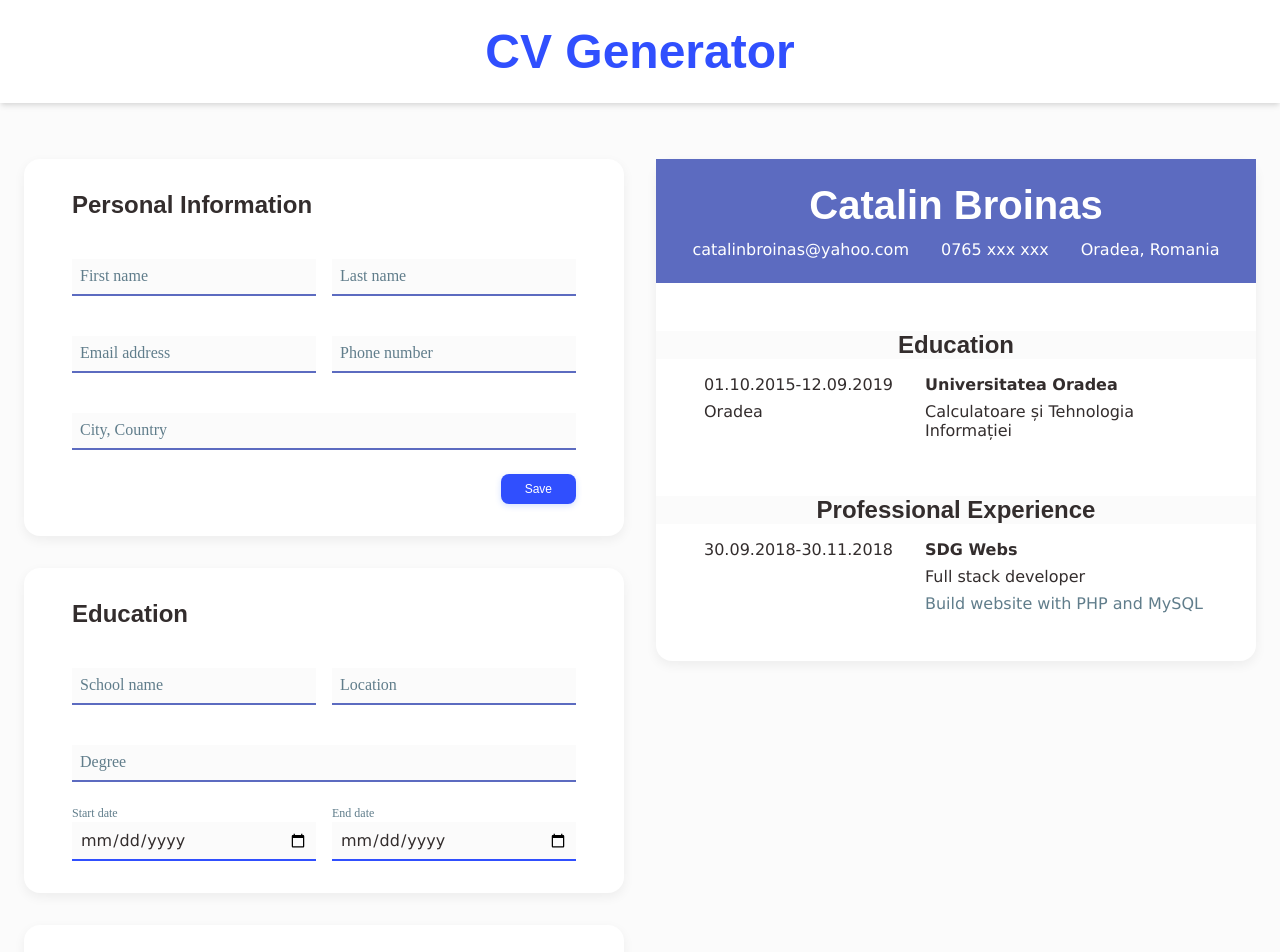
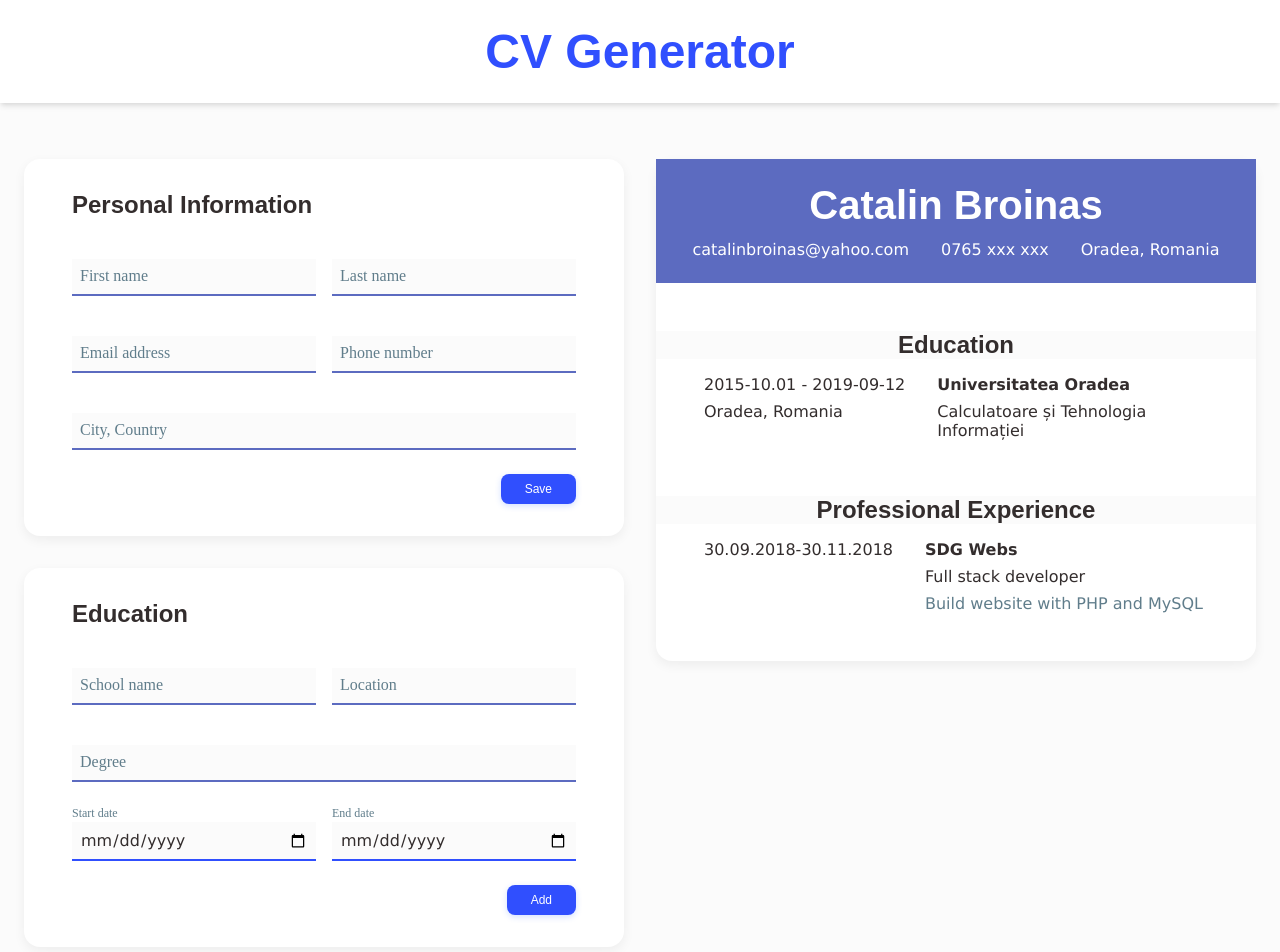
Before and after one commit to catalinbroinas/cv-application, a React (Vite) app: page / in a window 1280 px wide. Shown: the top 952 px of the page. Built offline with nearby package versions, Linux system fonts and the light colour scheme.

Commit message:
feat(MainContent): handle education data form
- Connect education data form with preview section
- Update CV Body after clicking Add button

```diff
--- a/src/components/cv/CVEducation.jsx
+++ b/src/components/cv/CVEducation.jsx
@@ -1,12 +1,14 @@
 
-function CVEducation({ schoolName, schoolLocation, degree, startDate, endDate }) {
+function CVEducation({ educationData }) {
+    const { schoolName, schoolLocation, degree, educationStartDate, educationEndDate } = educationData;
+
     return (
         <div className="cv-education">
             <h3 className="sub-title">Education</h3>
 
             <div className="content">
                 <div className="date-time">
-                    <p className="text">{startDate}-{endDate}</p>
+                    <p className="text">{educationStartDate} - {educationEndDate}</p>
                     <p className="text">{schoolLocation}</p>
                 </div>
 
--- a/src/components/forms/EducationForm.jsx
+++ b/src/components/forms/EducationForm.jsx
@@ -1,39 +1,91 @@
+import { useState } from "react";
 
-function EducationForm() {
+function EducationForm({ onAdd }) {
+    const [schoolName, setSchoolName] = useState('');
+    const [schoolLocation, setSchoolLocation] = useState('');
+    const [degree, setDegree] = useState('');
+    const [educationStartDate, setEducationStartDate] = useState('');
+    const [educationEndDate, setEducationEndDate] = useState('');
+
+    const handleAddClick = () => {
+        onAdd({ schoolName, schoolLocation, degree, educationStartDate, educationEndDate });
+    };
+
     return (
-        <form id="education-form" className="form-section">
+        <form
+            id="education-form"
+            className="form-section"
+            onSubmit={(e) => e.preventDefault()}
+        >
             <h3 className="sub-title">Education</h3>
 
             <div className="form-group">
                 <div className="form-outline">
-                    <input type="text" id="school-name" className="form-control" placeholder="School name" />
+                    <input
+                        type="text"
+                        id="school-name"
+                        className="form-control"
+                        placeholder="School name"
+                        value={schoolName}
+                        onChange={(e) => setSchoolName(e.target.value)}
+                    />
                     <label htmlFor="school-name" className="form-label">School name</label>
                 </div>
 
                 <div className="form-outline">
-                    <input type="text" id="school-location" className="form-control" placeholder="Location" />
+                    <input
+                        type="text"
+                        id="school-location"
+                        className="form-control"
+                        placeholder="Location"
+                        value={schoolLocation}
+                        onChange={(e) => setSchoolLocation(e.target.value)}
+                    />
                     <label htmlFor="school-location" className="form-label">Location</label>
                 </div>
             </div>
 
             <div className="form-group">
                 <div className="form-outline">
-                    <input type="text" id="degree" className="form-control" placeholder="Degree" />
+                    <input
+                        type="text"
+                        id="degree"
+                        className="form-control"
+                        placeholder="Degree"
+                        value={degree}
+                        onChange={(e) => setDegree(e.target.value)}
+                    />
                     <label htmlFor="degree" className="form-label">Degree</label>
                 </div>
             </div>
 
             <div className="form-group">
                 <div className="form-outline">
-                    <input type="date" id="education-start-date" className="form-control" placeholder="Start date" />
+                    <input
+                        type="date"
+                        id="education-start-date"
+                        className="form-control"
+                        placeholder="Start date"
+                        value={educationStartDate}
+                        onChange={(e) => setEducationStartDate(e.target.value)}
+                    />
                     <label htmlFor="education-start-date" className="form-label">Start date</label>
                 </div>
 
                 <div className="form-outline">
-                    <input type="date" id="education-end-date" className="form-control" placeholder="End date" />
+                    <input
+                        type="date"
+                        id="education-end-date"
+                        className="form-control"
+                        placeholder="End date"
+                        value={educationEndDate}
+                        onChange={(e) => setEducationEndDate(e.target.value)}
+                    />
                     <label htmlFor="education-end-date" className="form-label">End date</label>
                 </div>
             </div>
+
+            <button className="btn btn-primary" onClick={handleAddClick}>Add</button>
         </form>
     );
 }
--- a/src/sections/MainContent/FormSection.jsx
+++ b/src/sections/MainContent/FormSection.jsx
@@ -2,13 +2,13 @@ import PersonalDataForm from "../../components/forms/PersonalDataForm";
 import EducationForm from "../../components/forms/EducationForm";
 import ExperienceForm from "../../components/forms/ExperienceForm";
 
-function FormSection({ setPersonalData }) {
+function FormSection({ setPersonalData, setEducationData }) {
     return (
         <section className="insert-data">
             <h2 className="sr-only">Introduce data</h2>
 
             <PersonalDataForm onSave={setPersonalData} />
-            <EducationForm />
+            <EducationForm onAdd={setEducationData} />
             <ExperienceForm />
         </section>
     );
--- a/src/sections/MainContent/MainContent.jsx
+++ b/src/sections/MainContent/MainContent.jsx
@@ -11,12 +11,25 @@ function MainContent() {
         phone: '0765 xxx xxx',
         address: 'Oradea, Romania'
     });
+    const [educationData, setEducationData] = useState({
+        schoolName: 'Universitatea Oradea',
+        schoolLocation: 'Oradea, Romania',
+        degree: 'Calculatoare și Tehnologia Informației',
+        educationStartDate: '2015-10.01',
+        educationEndDate: '2019-09-12'
+    });
 
     return (
         <div className="container">
             <div className="main-content">
-                <FormSection setPersonalData={setPersonalData} />
-                <PreviewSection personalData={personalData} />
+                <FormSection
+                    setPersonalData={setPersonalData}
+                    setEducationData={setEducationData}
+                />
+                <PreviewSection
+                    personalData={personalData}
+                    educationData={educationData}
+                />
             </div>
         </div>
     );
--- a/src/sections/MainContent/PreviewSection.jsx
+++ b/src/sections/MainContent/PreviewSection.jsx
@@ -2,7 +2,7 @@ import CVHeader from "../../components/cv/CVHeader";
 import CVEducation from "../../components/cv/CVEducation";
 import CVExperience from "../../components/cv/CVExperience";
 
-function PreviewSection({ personalData }) {
+function PreviewSection({ personalData, educationData }) {
     return (
         <section className="preview">
             <h2 className="sr-only">CV generated</h2>
@@ -11,13 +11,7 @@ function PreviewSection({ personalData }) {
                 <CVHeader personalData={personalData} />
 
                 <div className="cv-body">
-                    <CVEducation
-                        schoolName="Universitatea Oradea"
-                        schoolLocation="Oradea"
-                        degree="Calculatoare și Tehnologia Informației"
-                        startDate="01.10.2015"
-                        endDate="12.09.2019"
-                    />
+                    <CVEducation educationData={educationData} />
                     <CVExperience
                         company="SDG Webs"
                         job="Full stack developer"
```
